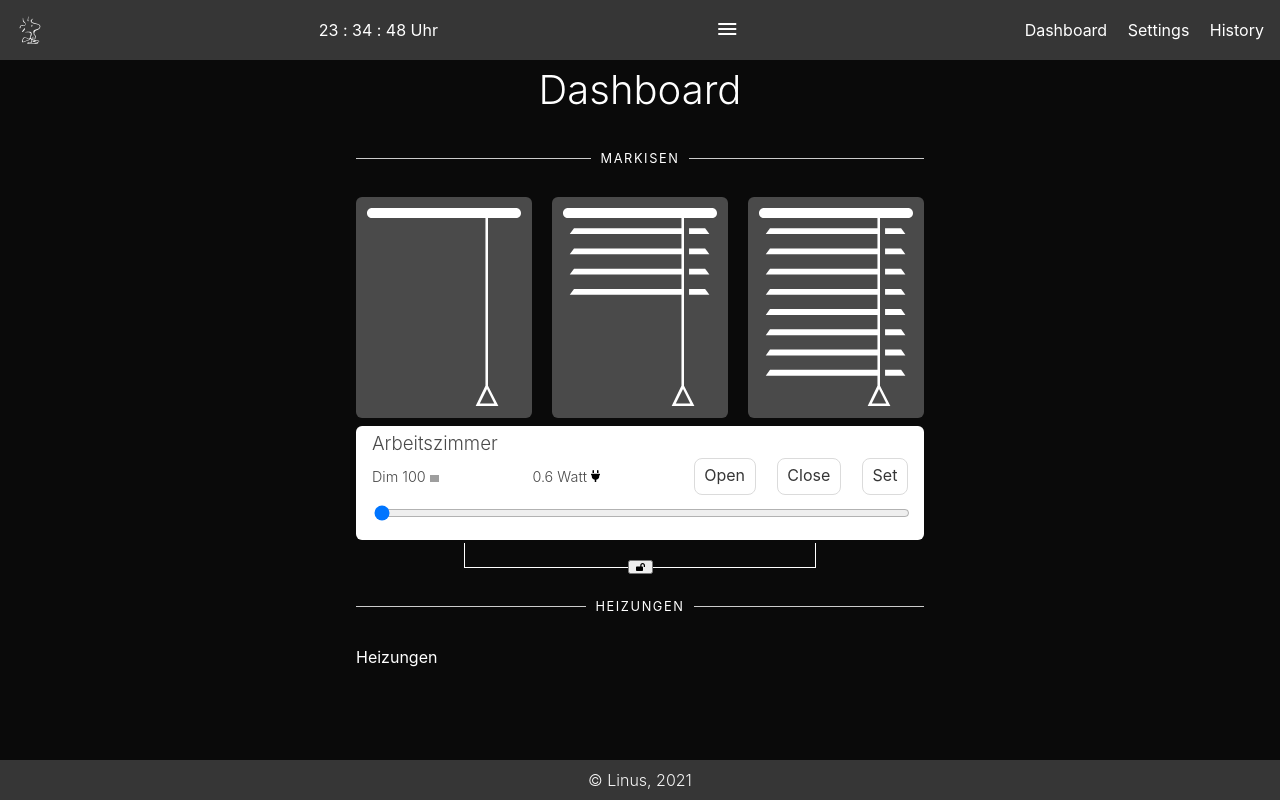
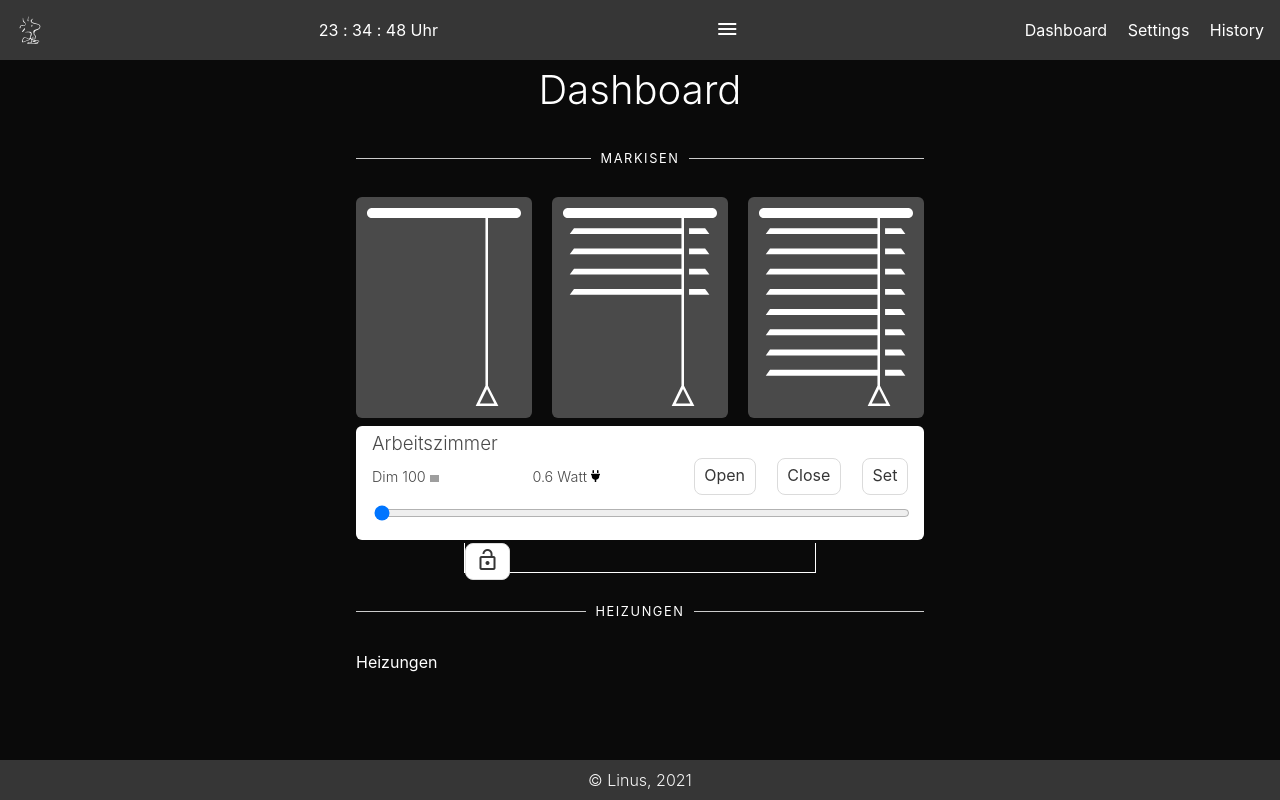
Before and after one commit to Kikovich1969/home-pi-svelte, a Svelte app: page / in a window 1280 px wide. Built offline with nearby package versions, Linux system fonts and the light colour scheme; grey boxes are pictures that could not be loaded.

Commit message:
[in progress] Lock Button

```diff
--- a/src/components/Blinds.svelte
+++ b/src/components/Blinds.svelte
@@ -21,6 +21,13 @@
     color: "#363636",
     size: "medium",
     label: "Set",
+  };
+  let buttonLock = {
+    backgroundColor: "white",
+    borderColor: "#dbdbdb",
+    color: "#363636",
+    size: "medium",
+    icon: "lock_open",
   };
 </script>
 
@@ -55,7 +62,7 @@
   </div>
 </div>
 <div class="bracket">
-  <button><img src="/img/lock-open-solid.svg" width="9" alt="Lock" /></button>
+  <Button {...buttonLock} />
 </div>
 
 <style>
@@ -114,7 +121,7 @@
     text-align: center;
     max-height: 30px;
   }
-  .bracket button {
+  .bracket div {
     position: relative;
     bottom: -10px;
   }
```
